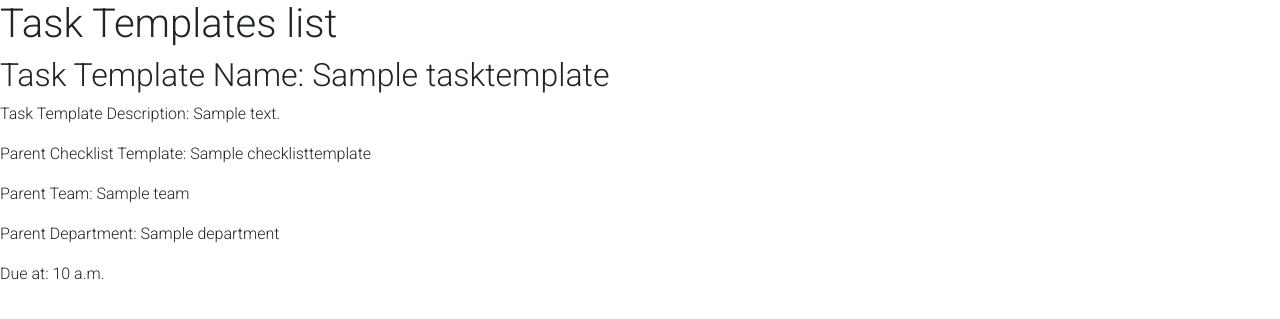
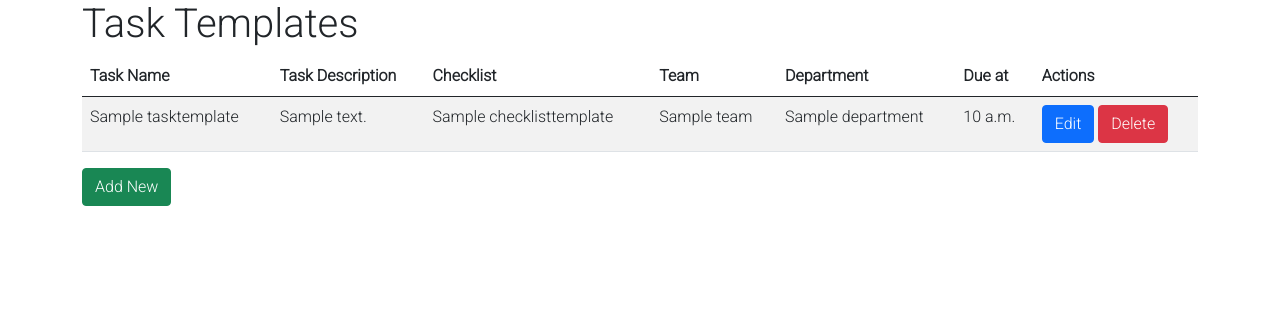
Before and after one commit to davep33l/checklist-central, a Django app: page /task_templates/ in a window 1280 px wide. Shown: the part 56-375 px from the top of the page. Run offline with Django 4.2, Linux system fonts and the light colour scheme; tables that the repository leaves empty hold one stand-in row (values such as "Sample post").

Commit message:
Add Task Template CRUD functionality
- Created functionality to add new task template and link to a checklist tempalte
- Created functionality to edit a task template
- Created functionality to delete a task template

- Ensured there are success messages that will link to the base.html message display

```diff
--- a/checklist/templates/checklist/task_template_list.html
+++ b/checklist/templates/checklist/task_template_list.html
@@ -1,38 +1,47 @@
 {% extends 'base.html' %}
+{% block title %}Task Templates{% endblock %}
 
-<!DOCTYPE html>
-<html lang="en">
+{% block content %}
 
-<head>
-    <meta charset="UTF-8">
-    <meta http-equiv="X-UA-Compatible" content="IE=edge">
-    <meta name="viewport" content="width=device-width, initial-scale=1.0">
-    <title>{% block title %}Task Templates{% endblock %}</title>
+<div class="container">
+    <div class="row">
+        <div class="col-md-12">
+            <h1>Task Templates</h1>
+            <table class="table table-striped">
+                <thead>
+                    <tr>
+                        <th>Task Name</th>
+                        <th>Task Description</th>
+                        <th>Checklist</th>
+                        <th>Team</th>
+                        <th>Department</th>
+                        <th>Due at</th>
+                        <th>Actions</th>
+                    </tr>
+                </thead>
+                <tbody>
+                    {% for task in task_templates %}
+                    <tr>
+                        <td>{{ task.name }}</td>
+                        <td>{{ task.description }}</td>
+                        <td>{{ task.checklist_template.name }}</td>
+                        <td>{{ task.checklist_template.team.name }}</td>
+                        <td>{{ task.checklist_template.team.department.name }}</td>
+                        <td>{{ task.due_at }}</td>
+                        <td>
+                            <a href="{% url 'task_template_edit' task.id %}" class="btn btn-primary">Edit</a>
+                            <a href="{% url 'task_template_delete' task.id %}" class="btn btn-danger">Delete</a>
+                        </td>
+                    </tr>
+                    {% endfor %}
+                </tbody>
+            </table>
+            <a href="{% url 'task_template_new' %}" class="btn btn-success">Add New</a>
+        </div>
+    </div>
 
-</head>
 
-<body>
 
-    {% block content %}
 
-    <h1>Task Templates list</h1>
 
-    {% if object_list %}
-    {% for task_template in object_list %}
-    <h2>Task Template Name: {{ task_template.name }}</h2>
-    <p>Task Template Description: {{ task_template.description }}</p>
-    <p>Parent Checklist Template: {{ task_template.checklist_template.name }}</p>
-    <p>Parent Team: {{ task_template.checklist_template.team.name }}</p>
-    <p>Parent Department: {{ task_template.checklist_template.team.department.name }}</p>
-    <!-- due at -->
-    <p>Due at: {{ task_template.due_at }}</p>
-    {% endfor %}
-    {% else %}
-    <h2>Nothing here</h2>
-    {% endif %}
-
-    {% endblock %}
-
-</body>
-
-</html>
+{% endblock %}
--- a/checklist/urls.py
+++ b/checklist/urls.py
@@ -20,6 +20,13 @@ urlpatterns = [
     path('checklist_templates/new/', views.ChecklistTemplateCreate.as_view(), name='checklist_template_new'),
 
     path('task_templates/', views.TaskTemplateList.as_view(), name='task_templates'),
+    path('task_templates/<int:pk>/', views.TaskTemplateEdit.as_view(), name='task_template_edit'),
+    path('task_templates/<int:pk>/delete/', views.TaskTemplateDelete.as_view(), name='task_template_delete'),
+    path('task_templates/new/', views.TaskTemplateCreate.as_view(), name='task_template_new'),
+
+
+
+
     path('checklist_instances/', views.ChecklistInstanceList.as_view(), name='checklist_instances'),
     path('task_instances/', views.TaskInstanceList.as_view(), name='task_instances'),
 ]
--- a/checklist/views.py
+++ b/checklist/views.py
@@ -146,11 +146,79 @@ class ChecklistTemplateDelete(SuccessMessageMixin, DeleteView):
     success_message = "Checklist deleted successfully"
     context_object_name = 'checklist_template'
 
-
-
 class TaskTemplateList(generic.ListView):
     model = TaskTemplate
     template_name = 'checklist/task_template_list.html'
+    context_object_name = 'task_templates'
+
+class TaskTemplateEdit(SuccessMessageMixin, UpdateView):
+    model = TaskTemplate
+    fields = ['name', 'description', 'due_at', 'checklist_template']
+    template_name = 'checklist/task_template_edit.html'
+    success_url = reverse_lazy('task_templates')
+    success_message = "Task updated successfully"
+    context_object_name = 'task_template'
+
+    def get_context_data(self, **kwargs):
+        context = super().get_context_data(**kwargs)
+        context['checklist_templates'] = ChecklistTemplate.objects.all()
+        return context
+
+    def form_valid(self, form):
+        form.instance.updated_by = self.request.user
+        return super().form_valid(form)
+
+
+class TaskTemplateCreate(SuccessMessageMixin, CreateView):
+    model = TaskTemplate
+    fields = ['name', 'checklist_template', 'description']
+    template_name = 'checklist/task_template_edit.html'
+    success_url = reverse_lazy('task_templates')
+    success_message = "Task created successfully"
+    context_object_name = 'task_template'
+
+    def get_context_data(self, **kwargs):
+        context = super().get_context_data(**kwargs)
+        context['checklist_templates'] = ChecklistTemplate.objects.all()
+        return context
+
+    def form_valid(self, form):
+        form.instance.created_by = self.request.user
+        form.instance.updated_by = self.request.user
+        return super().form_valid(form)
+
+
+class TaskTemplateDelete(SuccessMessageMixin, DeleteView):
+    model = TaskTemplate
+    template_name = 'checklist/task_template_confirm_delete.html'
+    success_url = reverse_lazy('task_templates')
+    success_message = "Task deleted successfully"
+    context_object_name = 'task_template'
+
+
+
+
+
+
+
+
+
+
+
+
+
+
+
+
+
+
+
+
+
+
+
+
+
 
 
 class ChecklistInstanceList(generic.ListView):
```
Also changed, not shown: checklist/templates/checklist/task_template_confirm_delete.html (added, +11 -0 lines), checklist/templates/checklist/task_template_edit.html (added, +32 -0 lines).
